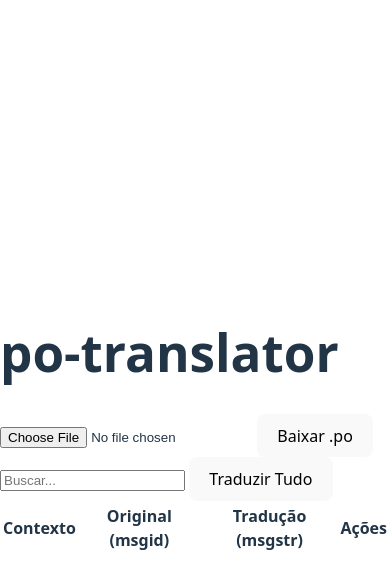
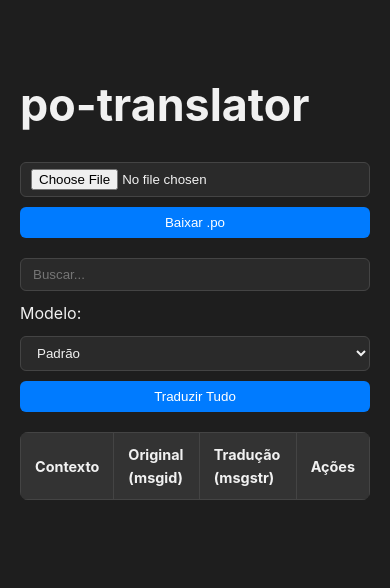
Before and after one commit to AlexPrestes/po-translator, a website built with Vite: page frontend/index.html in a window 390 px wide. Built offline with nearby package versions, Linux system fonts and the light colour scheme.

Commit message:
projeto funcional, mas longe de ser finalizado

```diff
--- a/docker-compose.yml
+++ b/docker-compose.yml
@@ -23,6 +23,8 @@ services:
     build: ./frontend
     ports:
       - "3000:80" # Nginx rodará na porta 80 dentro do container, e mapeamos para 3000 na máquina host
+    depends_on:
+      - model-service
     networks:
       - po-net
 
--- a/frontend/index.html
+++ b/frontend/index.html
@@ -18,6 +18,14 @@
 
       <div class="table-controls">
         <input type="text" id="searchInput" placeholder="Buscar..." />
+
+        <!-- 🔥 Seletor de modelos -->
+        <label for="modelSelect">Modelo:</label>
+        <select id="modelSelect">
+          <option value="default">Padrão</option>
+          <!-- Opções dinâmicas serão adicionadas via JS -->
+        </select>
+
         <button id="translateAllBtn">Traduzir Tudo</button>
       </div>
 
--- a/frontend/src/main.js
+++ b/frontend/src/main.js
@@ -109,7 +109,7 @@ function renderTable() {
  * Envia uma linha de tradução para o model-service para tradução.
  * @param {number} index - O índice do item na array poItems a ser traduzido.
  */
-function translateLine(index) {
+async function translateLine(index) {
   const item = poItems[index];
   console.log(item);
 
@@ -117,9 +117,9 @@ function translateLine(index) {
     alert('Não há texto original (msgid) para traduzir nesta linha.');
     return;
   }
-  console.log(item);
 
-  fetch('/api/translate', {
+  try {
+    const response = await fetch('/api/translate', {
       method: 'POST',
       headers: {
         'Content-Type': 'application/json'
@@ -129,33 +129,52 @@ function translateLine(index) {
         source_lang: 'en',
         target_lang: 'pt'
       })
-  })
-    .then(res => {
-      if (!res.ok) {
-        throw new Error(`Erro na API: ${res.status} ${res.statusText}`);
+    });
+
+    if (!response.ok) {
+      throw new Error(`Erro na API: ${response.status} ${response.statusText}`);
     }
-      return res.json();
-    })
-    .then(data => {
+
+    const data = await response.json();
     item.msgstr[0] = data.translated_text;
-      console.log(data.translated_text);
+    console.log('Tradução:', data.translated_text);
+
     renderTable();
-    })
-    .catch(error => {
+  } catch (error) {
     alert('Erro na tradução via API: ' + error.message);
     console.error('Erro na requisição de tradução:', error);
-    });
+  }
 }
 
 /**
  * Traduz todas as linhas que ainda não possuem tradução.
  */
-function translateAll() {
-  poItems.forEach((item, index) => {
+async function translateAll() {
+  for (let index = 0; index < poItems.length; index++) {
+    const item = poItems[index];
     if (!item.msgstr[0]) {
-      translateLine(index);
+      await translateLine(index);
     }
+  }
+}
+
+async function loadModels() {
+  try {
+    const response = await fetch('/api/models');
+    const models = await response.json();
+
+    const select = document.getElementById('modelSelect');
+    select.innerHTML = '';
+
+    models.forEach(model => {
+      const option = document.createElement('option');
+      option.value = model.id;
+      option.textContent = model.name;
+      select.appendChild(option);
     });
+  } catch (error) {
+    console.error('Erro ao carregar modelos:', error);
+  }
 }
 
 /**
--- a/frontend/src/style.css
+++ b/frontend/src/style.css
@@ -1,96 +1,120 @@
 :root {
-  font-family: system-ui, Avenir, Helvetica, Arial, sans-serif;
-  line-height: 1.5;
+  --primary-color: #646cff;
+  --background-color: #1e1e1e;
+  --surface-color: #2a2a2a;
+  --text-color: #f1f1f1;
+  --border-color: #444;
+  --hover-color: #535bf2;
+  --button-bg: #007bff;
+  --button-hover: #0056b3;
+
+  font-family: 'Inter', system-ui, Avenir, Helvetica, Arial, sans-serif;
+  line-height: 1.6;
   font-weight: 400;
 
-  color-scheme: light dark;
-  color: rgba(255, 255, 255, 0.87);
-  background-color: #242424;
+  color: var(--text-color);
+  background-color: var(--background-color);
 
-  font-synthesis: none;
-  text-rendering: optimizeLegibility;
   -webkit-font-smoothing: antialiased;
   -moz-osx-font-smoothing: grayscale;
-}
-
-a {
-  font-weight: 500;
-  color: #646cff;
-  text-decoration: inherit;
-}
-a:hover {
-  color: #535bf2;
 }
 
 body {
   margin: 0;
   display: flex;
-  place-items: center;
-  min-width: 320px;
+  justify-content: center;
+  align-items: start;
   min-height: 100vh;
+  padding: 40px 20px;
+  background-color: var(--background-color);
 }
 
 h1 {
-  font-size: 3.2em;
-  line-height: 1.1;
+  font-size: 2.8rem;
+  margin-bottom: 20px;
 }
 
-#app {
-  max-width: 1280px;
-  margin: 0 auto;
-  padding: 2rem;
-  text-align: center;
+.container {
+  max-width: 1200px;
+  width: 100%;
 }
 
-.logo {
-  height: 6em;
-  padding: 1.5em;
-  will-change: filter;
-  transition: filter 300ms;
-}
-.logo:hover {
-  filter: drop-shadow(0 0 2em #646cffaa);
-}
-.logo.vanilla:hover {
-  filter: drop-shadow(0 0 2em #f7df1eaa);
+.controls, .table-controls {
+  display: flex;
+  gap: 10px;
+  flex-wrap: wrap;
+  margin-bottom: 20px;
 }
 
-.card {
-  padding: 2em;
+input[type="file"], input[type="text"], select {
+  background-color: var(--surface-color);
+  border: 1px solid var(--border-color);
+  color: var(--text-color);
+  padding: 8px 12px;
+  border-radius: 6px;
 }
 
-.read-the-docs {
-  color: #888;
+input[type="file"] {
+  padding: 6px 10px;
 }
 
 button {
-  border-radius: 8px;
-  border: 1px solid transparent;
-  padding: 0.6em 1.2em;
-  font-size: 1em;
+  background-color: var(--button-bg);
+  color: white;
+  border: none;
+  padding: 8px 14px;
+  border-radius: 6px;
+  cursor: pointer;
+  transition: background-color 0.3s ease;
   font-weight: 500;
-  font-family: inherit;
-  background-color: #1a1a1a;
-  cursor: pointer;
-  transition: border-color 0.25s;
-}
-button:hover {
-  border-color: #646cff;
-}
-button:focus,
-button:focus-visible {
-  outline: 4px auto -webkit-focus-ring-color;
 }
 
-@media (prefers-color-scheme: light) {
-  :root {
-    color: #213547;
-    background-color: #ffffff;
+button:hover {
+  background-color: var(--button-hover);
+}
+
+table {
+  width: 100%;
+  border-collapse: collapse;
+  background-color: var(--surface-color);
+  border-radius: 8px;
+  overflow: hidden;
+}
+
+th, td {
+  border: 1px solid var(--border-color);
+  padding: 10px 14px;
+  text-align: left;
+}
+
+th {
+  background-color: #333;
+}
+
+tr:nth-child(even) {
+  background-color: #252525;
+}
+
+tr:hover {
+  background-color: #333;
+}
+
+a {
+  color: var(--primary-color);
+  text-decoration: none;
+}
+
+a:hover {
+  color: var(--hover-color);
+}
+
+@media (max-width: 768px) {
+  .controls, .table-controls {
+    flex-direction: column;
+    align-items: stretch;
   }
-  a:hover {
-    color: #747bff;
-  }
-  button {
-    background-color: #f9f9f9;
+
+  table, th, td {
+    font-size: 0.9rem;
   }
 }
```
Also changed, not shown: 1 other file. Lines whose indentation alone changed are shown as unchanged.
